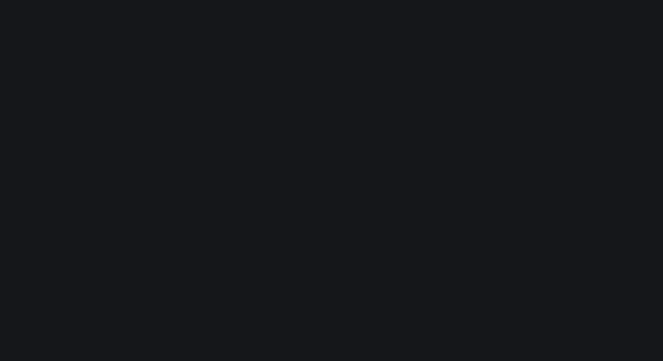
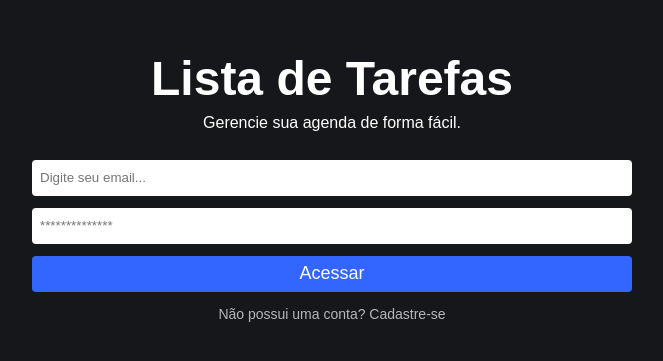
Before and after one commit to dii93/listaDeTarefas, a React (Vite) app: page / in a window 1280 px wide. Before the commit this address had no page. Shown: the part 207-568 px from the top of the page, without its empty margins (308-971 px from the left). Built offline with nearby package versions, Linux system fonts and the light colour scheme.

Commit message:
Atualizacao de rota

```diff
--- a/src/App.jsx
+++ b/src/App.jsx
@@ -1,10 +1,13 @@
 import React from "react";
+import { BrowserRouter } from "react-router-dom";
 import RoutesApp from "./routes";
 import style from "./style.module.css";
 
 function App() {
   return (
-    <RoutesApp className={style.container} />
+    <BrowserRouter className={style.container} >
+      <RoutesApp />
+    </BrowserRouter>
   );
 }
 
--- a/src/routes/Private.jsx
+++ b/src/routes/Private.jsx
@@ -48,7 +48,9 @@ export default function Private({ children }) {
     }
 
     if (!signed) {
-        return <Navigate to="/listaDeTarefas" />
+        return (
+            <Navigate to="/" />
+        )
     }
 
     return children;
--- a/src/routes/index.jsx
+++ b/src/routes/index.jsx
@@ -1,5 +1,5 @@
 import React from "react";
-import { BrowserRouter, Route, Routes } from "react-router-dom";
+import { Route, Routes } from "react-router-dom";
 import Admin from "../pages/Admin";
 import Register from "../pages/Register";
 import Home from "../pages/home";
@@ -7,13 +7,13 @@ import Private from "./Private";
 
 function RoutesApp() {
     return (
-        <BrowserRouter>
-            <Routes>
-                <Route path="/listaDeTarefas" element={<Home />} />
-                <Route path="/register" element={<Register />} />
-                <Route path="/admin" element={<Private> <Admin /> </Private>} />
-            </Routes>
-        </BrowserRouter>
+
+        <Routes>
+            <Route path="/" element={<Home />} />
+            <Route path="/register" element={<Register />} />
+            <Route path="/admin" element={<Private> <Admin /> </Private>} />
+        </Routes>
+
     );
 }
 
```
